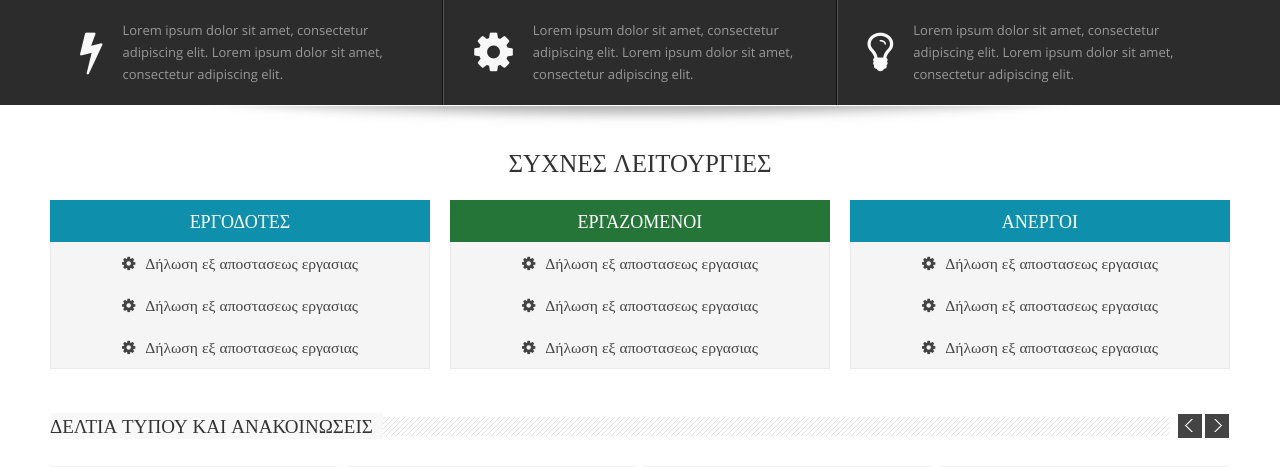
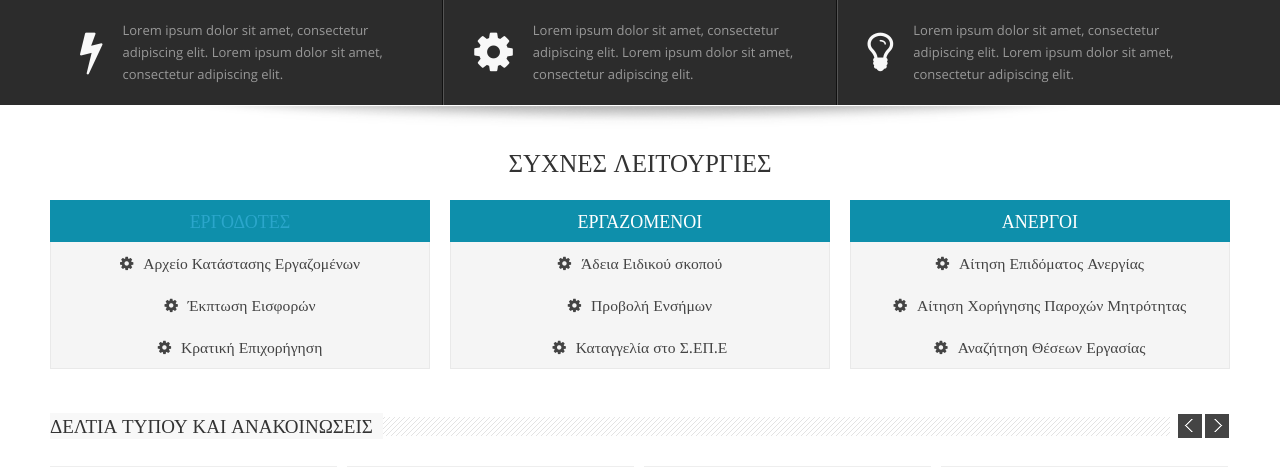
Before and after one commit to lpapadakos/eam-3, a PHP site: page / in a window 1280 px wide. Shown: the part 508-975 px from the top of the page. Run offline with PHP 8.4, Linux system fonts and the light colour scheme.

Commit message:
Added quick access tools

```diff
--- a/htdocs/index.php
+++ b/htdocs/index.php
@@ -102,29 +102,29 @@
 			</div>
 			<!--Persona 1-->
 			<div class="c4">
-			<h2 class="title hometitlebg">ΕΡΓΟΔΟΤΕΣ</h2>
+			<h2 class="title hometitlebg"><a href="#">ΕΡΓΟΔΟΤΕΣ</a></h2>
 				<ul class="noshadowbox">
-					<li><a href="#"><i class="icon-cog smallrightmargin"></i>Δήλωση εξ αποστασεως εργασιας</a></li>
-					<li><a href="#"><i class="icon-cog smallrightmargin"></i>Δήλωση εξ αποστασεως εργασιας</a></li>
-					<li><a href="#"><i class="icon-cog smallrightmargin"></i>Δήλωση εξ αποστασεως εργασιας</a></li>
+					<li><a href="#"><i class="icon-cog smallrightmargin"></i>Αρχείο Κατάστασης Εργαζομένων</a></li>
+					<li><a href="#"><i class="icon-cog smallrightmargin"></i>Έκπτωση Εισφορών</a></li>
+					<li><a href="#"><i class="icon-cog smallrightmargin"></i>Κρατική Επιχορήγηση</a></li>
 				</ul>
 			</div>
 			<!--Persona 2-->
 			<div class="c4">
-				<h2 class="title hometitlebg" style="background-color: #257539">ΕΡΓΑΖΟΜΕΝΟΙ</h2>
+				<h2 class="title hometitlebg">ΕΡΓΑΖΟΜΕΝΟΙ</h2>
 				<ul class="noshadowbox">
-					<li><a href="#"><i class="icon-cog smallrightmargin"></i>Δήλωση εξ αποστασεως εργασιας</a></li>
-					<li><a href="#"><i class="icon-cog smallrightmargin"></i>Δήλωση εξ αποστασεως εργασιας</a></li>
-					<li><a href="#"><i class="icon-cog smallrightmargin"></i>Δήλωση εξ αποστασεως εργασιας</a></li>
+					<li><a href="#"><i class="icon-cog smallrightmargin"></i>Άδεια Ειδικού σκοπού</a></li>
+					<li><a href="#"><i class="icon-cog smallrightmargin"></i>Προβολή Ενσήμων</a></li>
+					<li><a href="#"><i class="icon-cog smallrightmargin"></i>Καταγγελία στο Σ.ΕΠ.Ε</a></li>
 				</ul>
 			</div>
 			<!--Persona 3-->
 			<div class="c4">
 				<h2 class="title hometitlebg" background-color: #257469>ΑΝΕΡΓΟΙ</h2>
 				<ul class="noshadowbox">
-					<li><a href="#"><i class="icon-cog smallrightmargin"></i>Δήλωση εξ αποστασεως εργασιας</a></li>
-					<li><a href="#"><i class="icon-cog smallrightmargin"></i>Δήλωση εξ αποστασεως εργασιας</a></li>
-					<li><a href="#"><i class="icon-cog smallrightmargin"></i>Δήλωση εξ αποστασεως εργασιας</a></li>
+					<li><a href="#"><i class="icon-cog smallrightmargin"></i>Αίτηση Επιδόματος Ανεργίας </a></li>
+					<li><a href="#"><i class="icon-cog smallrightmargin"></i>Αίτηση Χορήγησης Παροχών Μητρότητας </a></li>
+					<li><a href="#"><i class="icon-cog smallrightmargin"></i>Αναζήτηση Θέσεων Εργασίας </a></li>
 				</ul>
 			</div>
 		</div>
```
